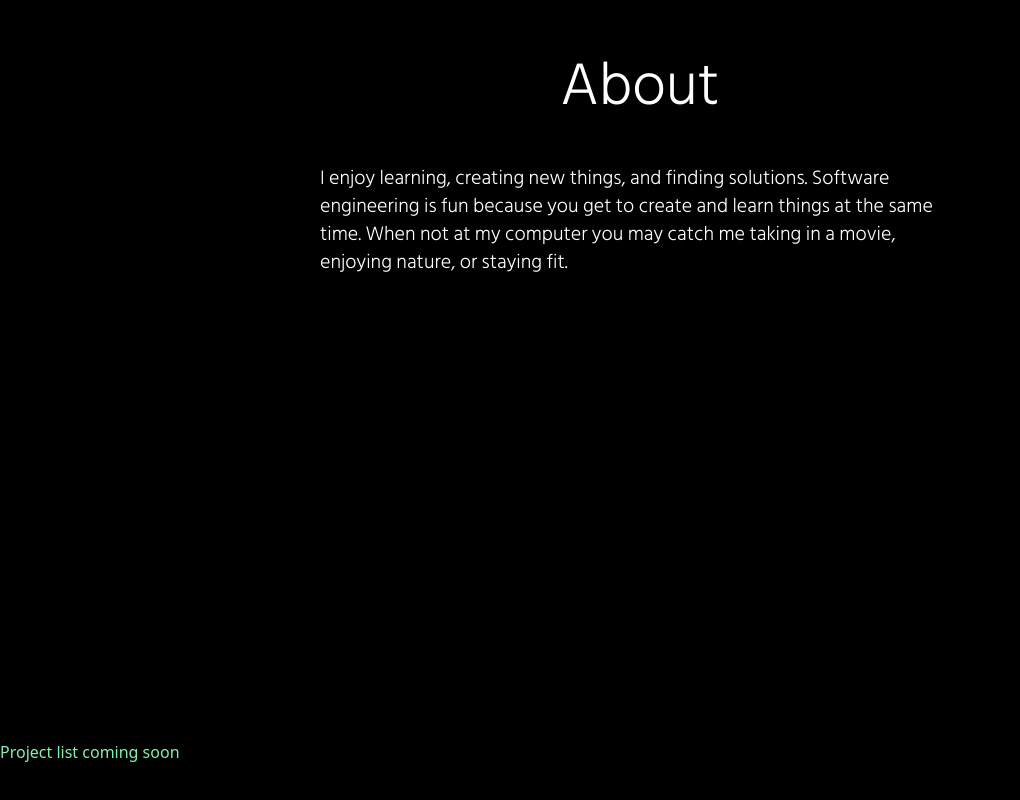
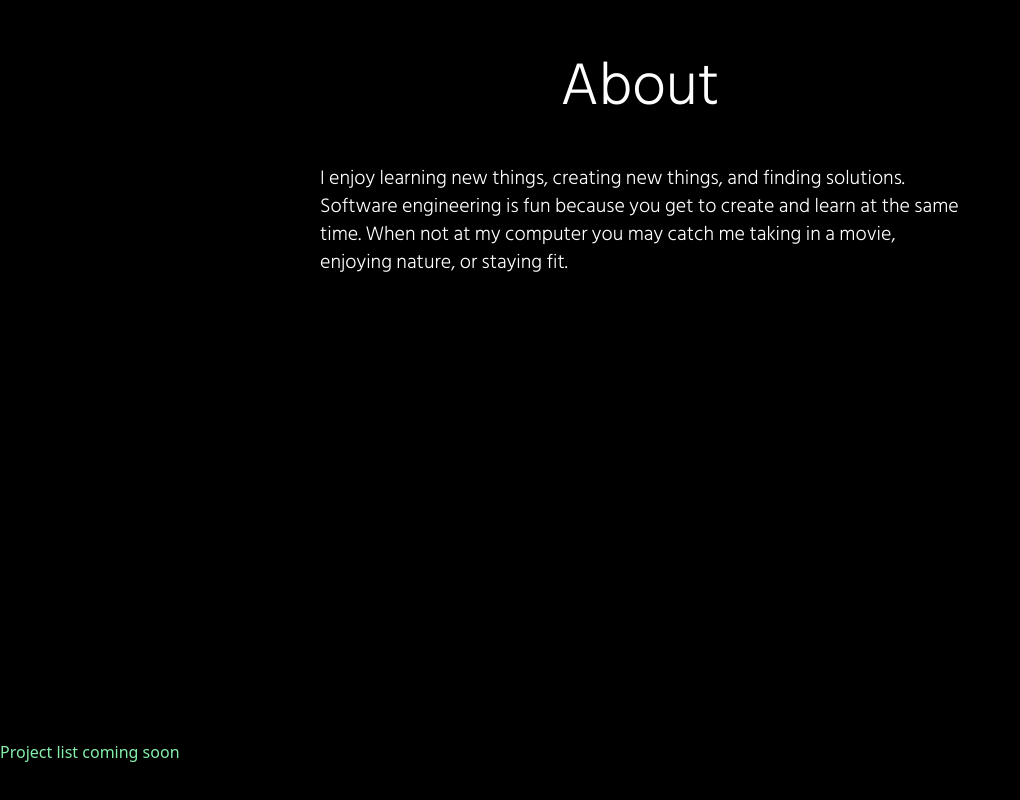
Before and after one commit to MwaniN/profile-page, a React (Vite) app: page / in a window 1280 px wide. Shown: the part 860-1660 px from the top of the page, without its empty margins (0-1020 px from the left). Built offline with nearby package versions, Linux system fonts and the light colour scheme.

Commit message:
Small changes to About section

```diff
--- a/src/routes/SubPageFolder/About.tsx
+++ b/src/routes/SubPageFolder/About.tsx
@@ -19,7 +19,7 @@ const About = () => {
 <div className='text-4xl md:text-5xl lg:text-6xl text-white m-auto w-min font-hindSilliguri font-thin mt-16 mb-10'>About</div>
 {/* <Person  /> */}
 <div className='text-base lg:text-xl tracking-normal w-4/5 md:3/4 lg:w-1/2 text-left text-wrap text-white font-hindSilliguri font-thin leading-relaxed m-auto py-2'>
-  I enjoy learning, creating new things, and finding solutions. Software engineering is fun because you get to create and learn things at the same time. When not at my computer you may
+  I enjoy learning new things, creating new things, and finding solutions. Software engineering is fun because you get to create and learn at the same time. When not at my computer you may
   catch me taking in a movie, enjoying nature, or staying fit.
 </div>
 </div>)
```
